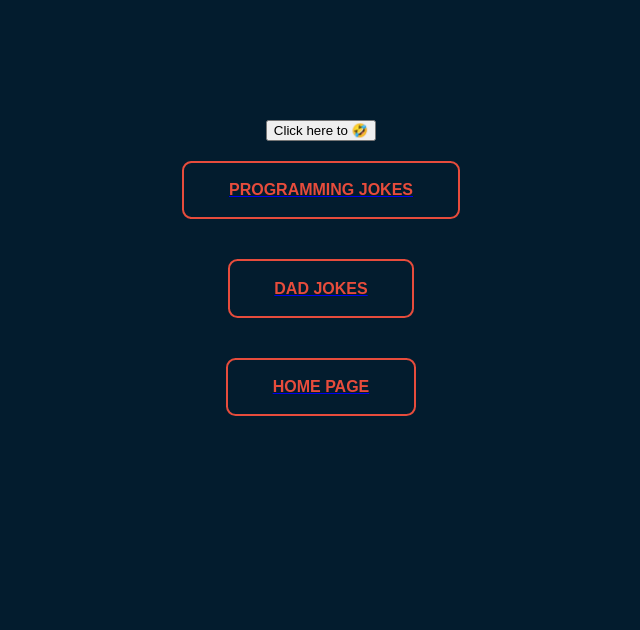
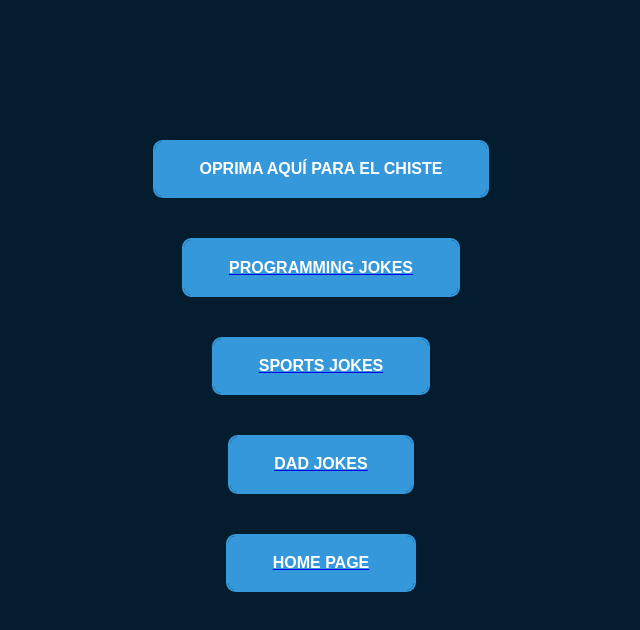
Before and after one commit to Tacoholic/jokes, a React (Create React App) app: page /SpanishJokes in a window 1280 px wide. Shown: the top 630 px of the page, without its empty margins (319-959 px from the left). Built offline with nearby package versions, Linux system fonts and the light colour scheme.

Commit message:
reorganized buttons css on Spanish Jokes page

```diff
--- a/src/components/SpanishJokesApi.js
+++ b/src/components/SpanishJokesApi.js
@@ -1,7 +1,8 @@
 import React from 'react'
 import SpanishJokesData from '../data/SpanishJokesData';
 import { Link } from 'react-router-dom';
-import './SpanishJokes.css'
+import './SpanishJokes.css';
+import './Buttons.css';
 
 const initialState = {
   randomJoke: []
@@ -32,21 +33,26 @@ class SpanishJokesApi extends React.Component {
           <p> {randomJoke.answer} </p>
         </div>
         <div class="flex">
-          <button class="btn-third"onClick = {this.getRandomJoke}>Click here to 🤣 </button>
+          <button class="btn joke"onClick = {this.getRandomJoke}>Oprima aquí para el chiste </button>
         </div>
         <div class="flex">
           <Link to="/ProgrammingJokes">
-          <button class="btn third">Programming Jokes</button>
+          <button class="btn programming">Programming Jokes</button>
           </Link>
         </div>
         <div class="flex">
           <Link to="/DadJokes">
-          <button class="btn third"> Dad Jokes</button>
+          <button class="btn sports"> Sports Jokes</button>
+          </Link>
+        </div>
+        <div class="flex">
+          <Link to="/DadJokes">
+          <button class="btn dad"> Dad Jokes</button>
           </Link>
         </div>
         <div class="flex">
           <Link to="/">
-          <button class="btn third">Home Page</button>
+          <button class="btn home">Home Page</button>
           </Link>
          </div>
       </React.Fragment >
```
